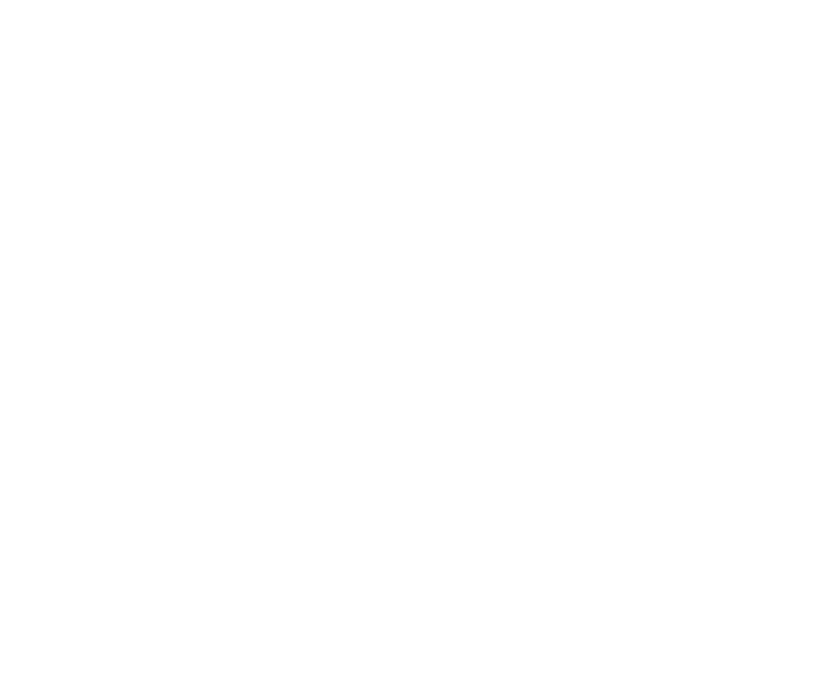
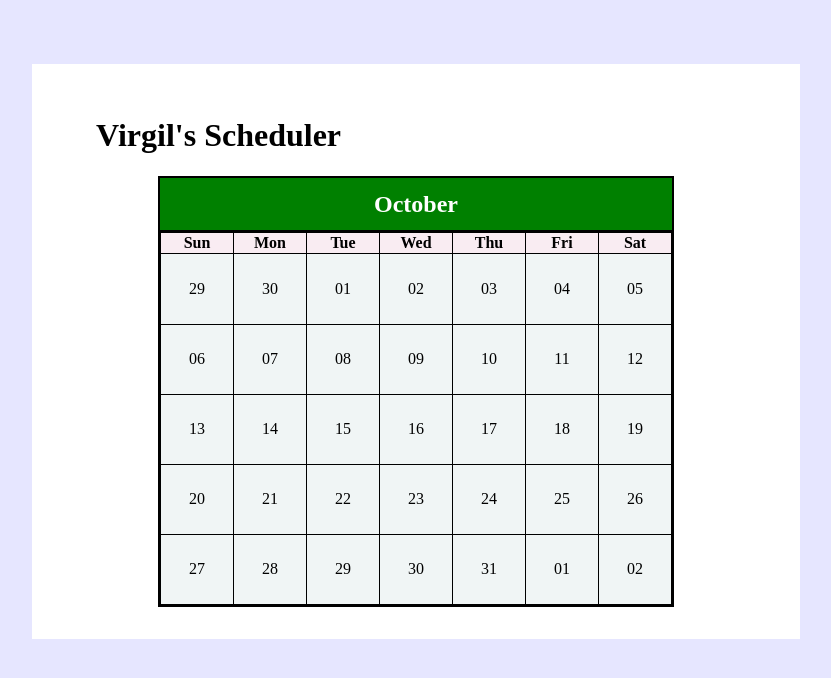
Before and after one commit to VirgilAnderson/scheduler, a PHP site: page / in a window 1280 px wide. Before the commit the part shown is empty. Shown: the top 678 px of the page, without its empty margins (224-1055 px from the left). Run offline with PHP 8.4, Linux system fonts and the light colour scheme.

Commit message:
Feat: Basic calendar settings created

```diff
--- a/css/styles.css
+++ b/css/styles.css
@@ -0,0 +1,68 @@
+body
+{
+	margin: 0;
+	padding: 0;
+	background-color: #e6e6ff;
+}
+main
+{
+	width: 50%;
+	margin: 5% auto;
+	padding: 2.5% 5%;
+	background-color: white;
+}
+#scheduler
+{
+	background-color: #f0f5f5;
+	margin: 0 auto;
+	padding: 0;
+	border: solid 2px black;
+	width: 80%;
+}
+#schedule_head
+{
+	width: 90%;
+	text-align: center;
+	font-weight: bold;
+	color: white;
+	background-color: green;
+	margin: 0;
+	padding: 2.5% 5%;
+	border-bottom: solid 2px black;
+}
+#schedule_head span
+{
+	font-size: 1.5em;
+}
+#schedule_body
+{
+	width: 100%;
+	margin: 0;
+	padding: 0;
+}
+table, th, td {
+  border: 1px solid black;
+  border-collapse: collapse;
+  text-align: center;
+}
+table
+{
+	width: 100%;
+	margin: 0;
+	padding: 0;
+}
+thead
+{
+	background-color: #f9ecf2;
+}
+tr
+{
+	margin: 0;
+	padding: 0;
+}
+td
+{
+	margin: 0;
+	padding: 5%;
+	width: 14.28%;
+}
--- a/index.php
+++ b/index.php
@@ -7,6 +7,74 @@
 	<link rel="stylesheet" type="text/css" href="css/styles.css">
 </head>
 <body>
+	<main>
+		<h1>Virgil's Scheduler</h1>
+		<div id='scheduler'>
+			<div id='schedule_head'>
+				<span>October</span>
+			</div>
+			<div id='schedule_body'>
+				<table>
+					<thead>
+						<th>Sun</th>
+						<th>Mon</th>
+						<th>Tue</th>
+						<th>Wed</th>
+						<th>Thu</th>
+						<th>Fri</th>
+						<th>Sat</th>
+					</thead>
+					<tbody>
+						<tr>
+							<td>29</td>
+							<td>30</td>
+							<td>01</td>
+							<td>02</td>
+							<td>03</td>
+							<td>04</td>
+							<td>05</td>
+						</tr>
+						<tr>
+							<td>06</td>
+							<td>07</td>
+							<td>08</td>
+							<td>09</td>
+							<td>10</td>
+							<td>11</td>
+							<td>12</td>
+						</tr>
+						<tr>
+							<td>13</td>
+							<td>14</td>
+							<td>15</td>
+							<td>16</td>
+							<td>17</td>
+							<td>18</td>
+							<td>19</td>
+						</tr>
+						<tr>
+							<td>20</td>
+							<td>21</td>
+							<td>22</td>
+							<td>23</td>
+							<td>24</td>
+							<td>25</td>
+							<td>26</td>
+						</tr>
+						<tr>
+							<td>27</td>
+							<td>28</td>
+							<td>29</td>
+							<td>30</td>
+							<td>31</td>
+							<td>01</td>
+							<td>02</td>
+						</tr>
+					</tbody>
+				</table>
+			</div>
+		</div>
+	</main>
 	<script src="js/scheduler.js"></script>
 </body>
 </html>
```
